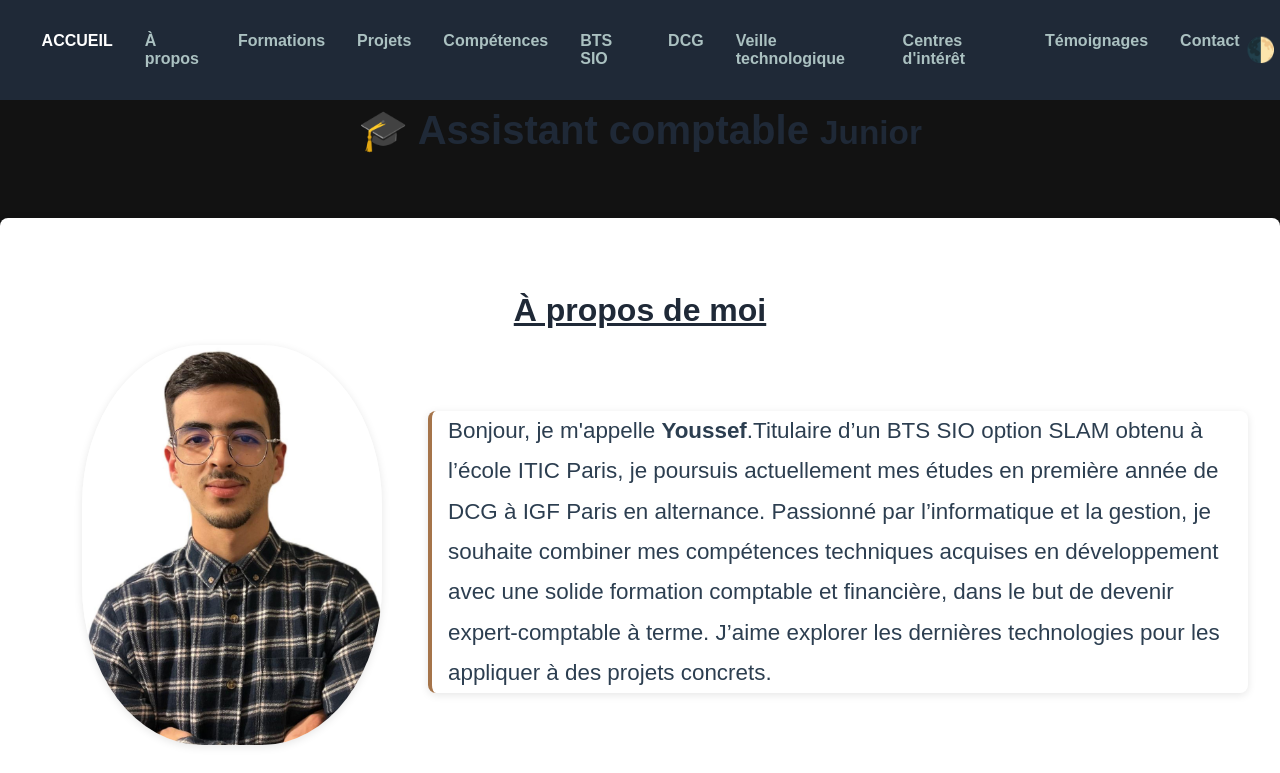
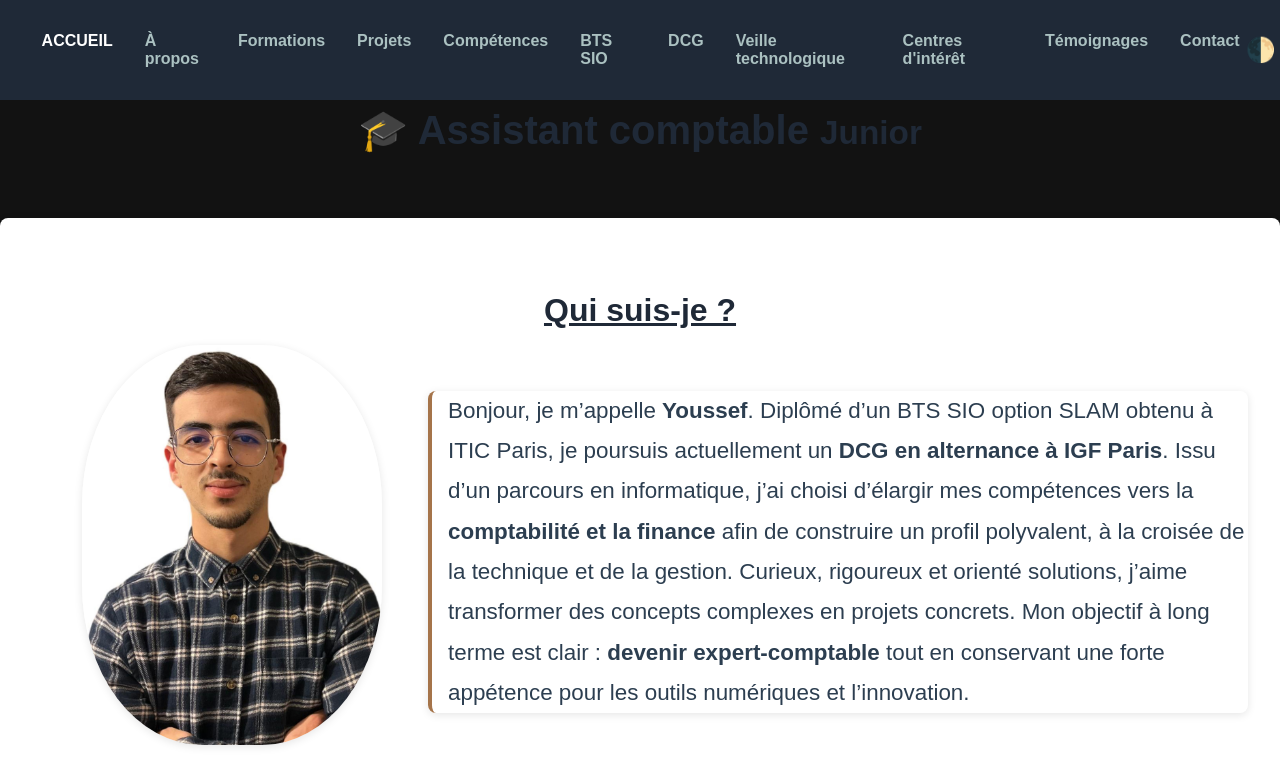
Before and after one commit to Youssef0801/projet-portfolio, a website: page index.html in a window 1280 px wide. Shown: the top 773 px of the page. Drawn offline with Linux system fonts and the light colour scheme.

Commit message:
Update             <h2>Qui suis-je ?</h2>

```diff
--- a/index.html
+++ b/index.html
@@ -68,7 +68,7 @@
             <small>Junior</small>
         </h1>
         <section id="a-propos" class="a-propos">
-            <h2>À propos de moi</h2>
+            <h2>Qui suis-je ?</h2>
             <div class="a-propos-content">
 
                 <div class="a-propos-photo">
@@ -76,11 +76,16 @@
                 </div>
 
 
-                <p>Bonjour, je m'appelle <strong>Youssef</strong>.Titulaire d’un BTS SIO option SLAM obtenu à l’école ITIC Paris,
-                    je poursuis actuellement mes études en première année de DCG à IGF Paris en alternance. Passionné par l’informatique
-                    et la gestion, je souhaite combiner mes compétences techniques acquises en développement avec une solide
-                    formation comptable et financière, dans le but de devenir expert-comptable à terme.
-                    J’aime explorer les dernières technologies pour les appliquer à des projets concrets.</p>
+            <p>
+                Bonjour, je m’appelle <strong>Youssef</strong>. Diplômé d’un BTS SIO option SLAM obtenu à ITIC Paris,
+                je poursuis actuellement un <strong>DCG en alternance à IGF Paris</strong>. Issu d’un parcours en informatique,
+                j’ai choisi d’élargir mes compétences vers la <strong>comptabilité et la finance</strong> afin de construire
+                un profil polyvalent, à la croisée de la technique et de la gestion.
+                Curieux, rigoureux et orienté solutions, j’aime transformer des concepts complexes en projets concrets.
+                Mon objectif à long terme est clair : <strong>devenir expert-comptable</strong> tout en conservant une forte
+                appétence pour les outils numériques et l’innovation.
+            </p>
+
 
                 <ul class="liste-faits">
                 <li>🌍 Basé à Paris, France</li>
```
